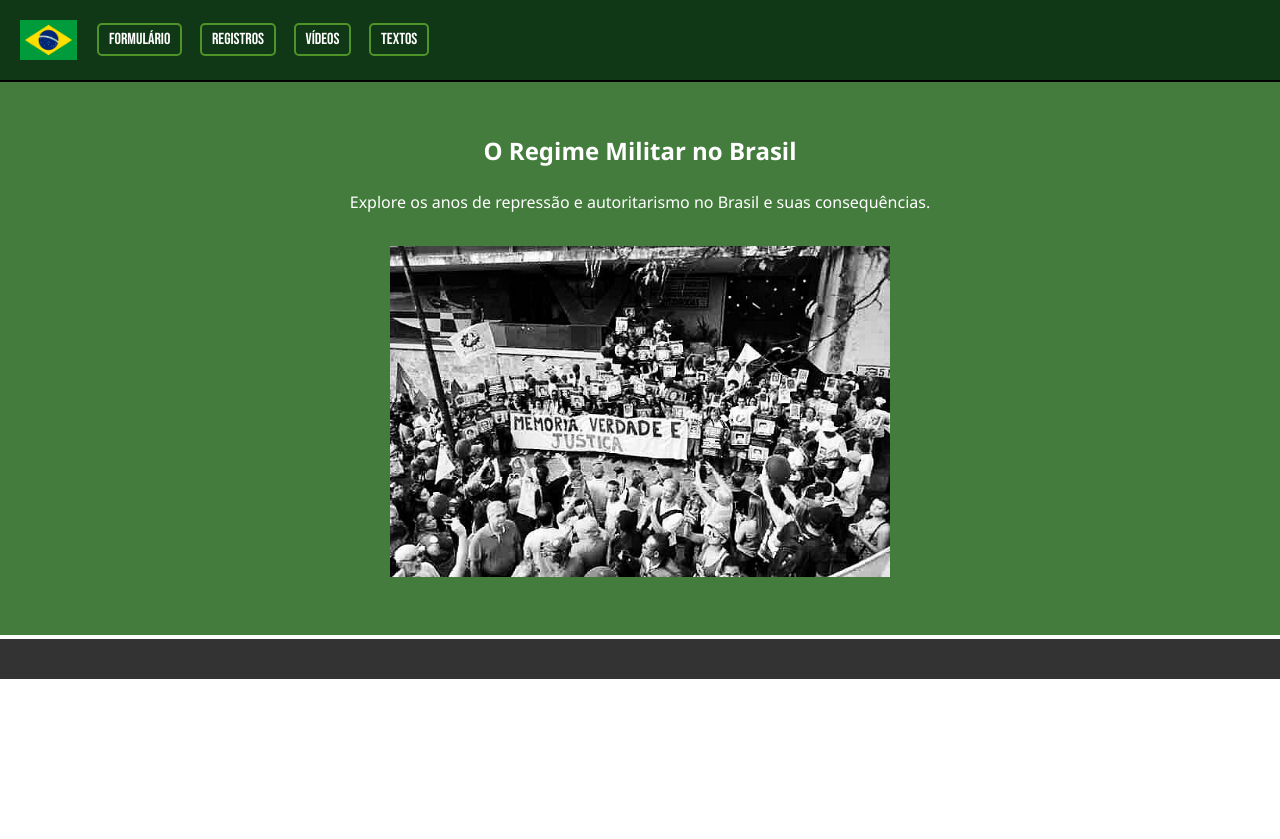
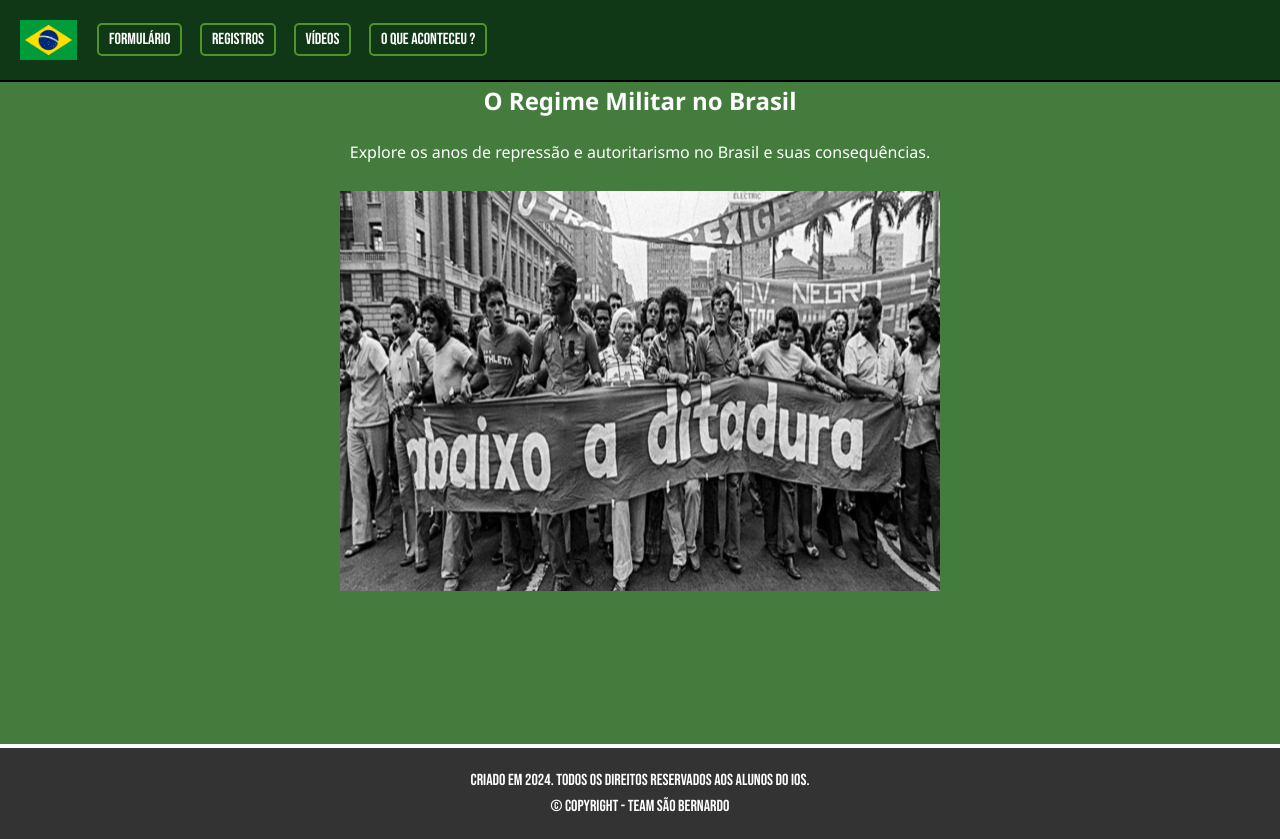
Before and after one commit to isaacjesusjj/S-o-Bernado, a plain HTML site: page layout.html in a window 1280 px wide. Before the commit the page ends 800 px from the top, so only its background shows below. Drawn offline with Linux system fonts and the light colour scheme.

Commit message:
att 3 isaac

```diff
--- a/estilizacao.css
+++ b/estilizacao.css
@@ -12,8 +12,11 @@
   }
 
   .img2 {
-    width: 500px;
+    width: 600px;
+    height: 50vh;
+
   }
+
 
   header {
     background-color: #103816;
@@ -59,16 +62,18 @@
     background-color: #165c0dcc;
     text-align: center;
     color: #fff;
-    padding: 50px 20px;
+    height: 83vh;
     border-bottom: 2px solid #fff;
   }
 
   .texto h2 {
     margin-bottom: 20px;
+
+
   }
 
   .texto p {
-    margin-bottom: 30px;
+    margin-bottom: 25px;
   }
 
   footer {
@@ -76,5 +81,6 @@
     color: #fff;
     text-align: center;
     padding: 20px;
+    font-family:  "Bebas Neue", sans-serif;
     border-top: 2px solid #fff;
   }
--- a/layout.html
+++ b/layout.html
@@ -18,7 +18,7 @@
         <li><a href="formulario.html">Formulário</a></li>
         <li><a href="registros.html">Registros</a></li>
         <li><a href="videos.html">Vídeos</a></li>
-        <li><a href="textos.html">textos</a></li>
+        <li><a href="Gabriel.html">O que aconteceu ?</a></li>
       </ul>
     </nav>
   </header>
@@ -26,13 +26,15 @@
   <section class="texto">
     <h2>O Regime Militar no Brasil</h2>
     <p>Explore os anos de repressão e autoritarismo no Brasil e suas consequências.</p>
-    <img src="trabalho.jpg" class="img2">
+    <img src="imagem1.jpg" class="img2" >
   </section>
 
 
   <footer>
-    <div class="">
-
+    <div class="footeritens">
+      <p class="copyright"> Criado em 2024. TODOS os direitos reservados aos alunos do IOS.
+      </p>
+      <p class="teamname">© Copyright - Team São Bernardo</p>
     </div>
   </footer>
 </body>
```
Also changed, not shown: formulario.html (+1 -1 lines), imagem1.jpg (added).
